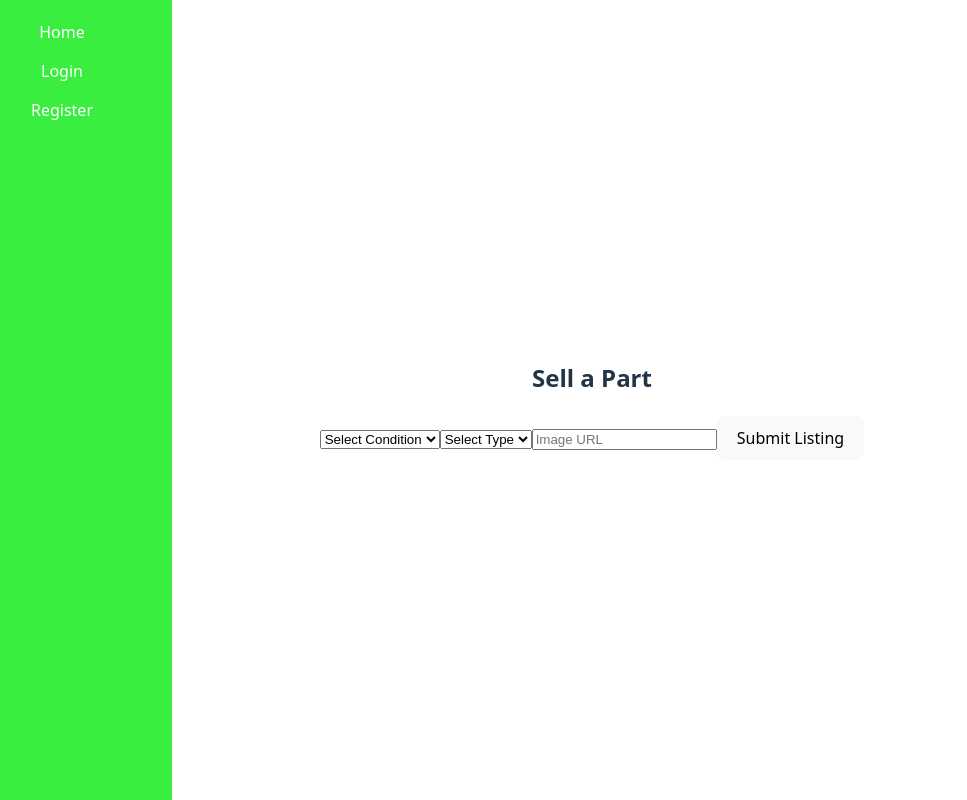
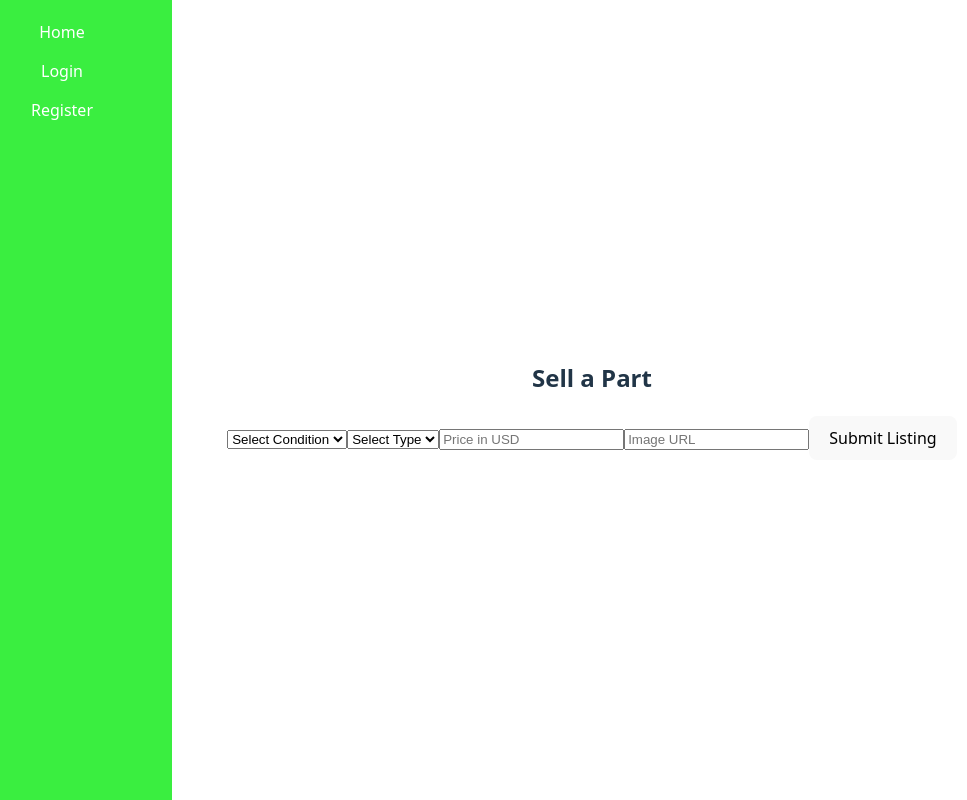
Before and after one commit to Lapancake/498FinalProject, a React (Vite) app: page /sellPart in a window 1280 px wide. Shown: the whole page, without its empty margins (48-1015 px from the left). Built offline with nearby package versions, Linux system fonts and the light colour scheme.

Commit message:
fixes to sell part

```diff
--- a/src/Components/SellPart.jsx
+++ b/src/Components/SellPart.jsx
@@ -6,6 +6,7 @@ const SellPart = () => {
     condition: "",
     type: "",
     image: "",
+    price: "",
   });
 
   const userId = sessionStorage.getItem("userId");
@@ -16,26 +17,36 @@ const SellPart = () => {
 
   const handleSubmit = async (e) => {
     e.preventDefault();
-
     try {
-      await axios.post("http://localhost:3000/shop2/sell", {
+      await axios.post("http://localhost:3000/shop/sell", {
         condition: form.condition,
         type: form.type,
         image: form.image,
+        price: parseFloat(form.price),
         userId: userId,
       });
       alert("Listing submitted!");
-      setForm({ condition: "", type: "", image: "" });
+      setForm({ condition: "", type: "", image: "", price: "" });
     } catch (error) {
-      console.error("Error submitting listing:", error);
-      alert("Submission failed.");
+      if (error.response) {
+        console.error("Server responded with an error:", error.response.data);
+        alert(`Server error: ${error.response.data.error || "Unknown server error."}`);
+      } else if (error.request) {
+        console.error("No response received:", error.request);
+        alert("No response from server.");
+      } else {
+        console.error("Error setting up request:", error.message);
+        alert("Error setting up request.");
+      }
     }
   };
+
 
   return (
     <div className="p-6">
       <h2 className="text-2xl font-bold mb-4">Sell a Part</h2>
       <form onSubmit={handleSubmit} className="flex flex-col gap-3 max-w-md">
+
         <select
           name="condition"
           value={form.condition}
@@ -65,6 +76,17 @@ const SellPart = () => {
         </select>
 
         <input
+          name="price"
+          type="number"
+          step="0.01"
+          placeholder="Price in USD"
+          value={form.price}
+          onChange={handleChange}
+          className="p-2 border"
+          required
+        />
+
+        <input
           name="image"
           placeholder="Image URL"
           value={form.image}
```
